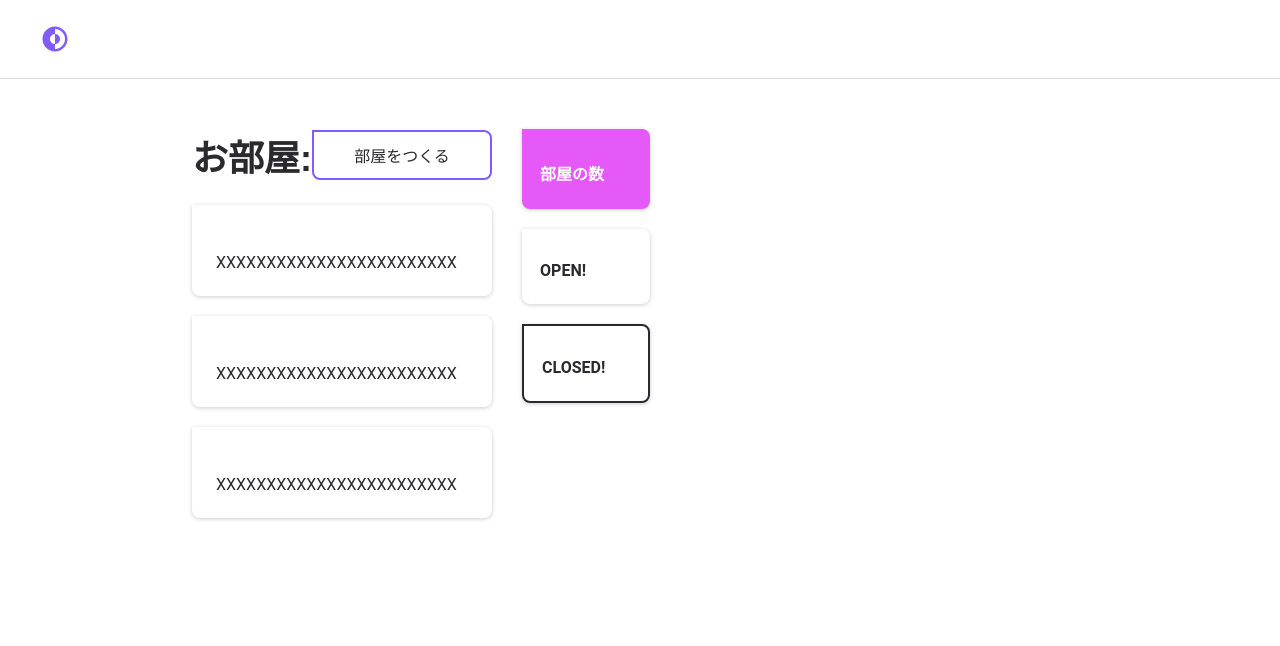
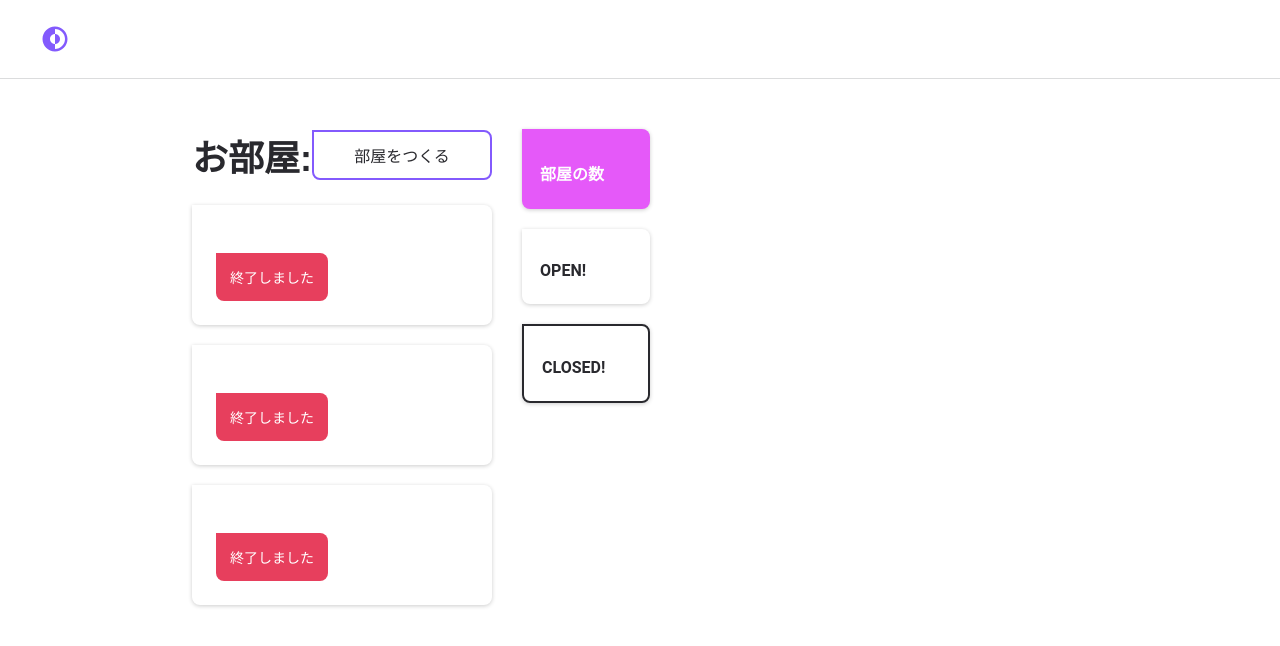
Before and after one commit to jp-knj/chat-app, a React (Vite) app: page /rooms in a window 1280 px wide. Shown: the top 646 px of the page. Built offline with nearby package versions, Linux system fonts and the light colour scheme.

Commit message:
:sparkles: Create Badge components

```diff
--- /dev/null
+++ b/src/components/Badge/index.tsx
@@ -0,0 +1,11 @@
+import React from 'react';
+import * as Styled from './styles';
+
+type BadgeProps = {
+  children: React.ReactNode;
+  type: 'info' | 'error' | 'warning';
+};
+
+export const Badge: React.FC<BadgeProps> = ({ children, type }) => {
+  return <Styled.Container className={type}>{children}</Styled.Container>;
+};
--- /dev/null
+++ b/src/components/Badge/styles.ts
@@ -0,0 +1,24 @@
+import styled from 'styled-components';
+
+export const Container = styled.div`
+  display: flex;
+  align-items: center;
+  justify-content: center;
+  font-size: ${({ theme }) => theme.font.sizes.sm};
+  text-decoration: none;
+  background: ${({ theme }) => theme.colors.textColor.details};
+  padding: ${({ theme }) => theme.spacings.sm};
+  border-radius: 0 ${({ theme }) => theme.borderRadius.md}
+    ${({ theme }) => theme.borderRadius.md};
+  color: white;
+
+  &.info {
+    background-color: ${({ theme }) => theme.colors.purple.light};
+  }
+  &.warning {
+    background-color: #ffa000;
+  }
+  &.error {
+    background-color: ${({ theme }) => theme.colors.danger};
+  }
+`;
--- a/src/components/RoomCard/index.tsx
+++ b/src/components/RoomCard/index.tsx
@@ -2,6 +2,7 @@ import React from 'react';
 import * as Styled from './styles';
 
 import { Link } from 'react-router-dom';
+import { Badge } from '../../components/Badge';
 
 type QuestionProps = {
   title?: string;
@@ -17,7 +18,7 @@ export const RoomCard: React.FC<QuestionProps> = (props) => {
       </Link>
       <footer>
         <Styled.Buttons>
-          <p>XXXXXXXXXXXXXXXXXXXXXXXX</p>
+          <Badge type="error">終了しました</Badge>
         </Styled.Buttons>
       </footer>
     </Styled.Container>
```
